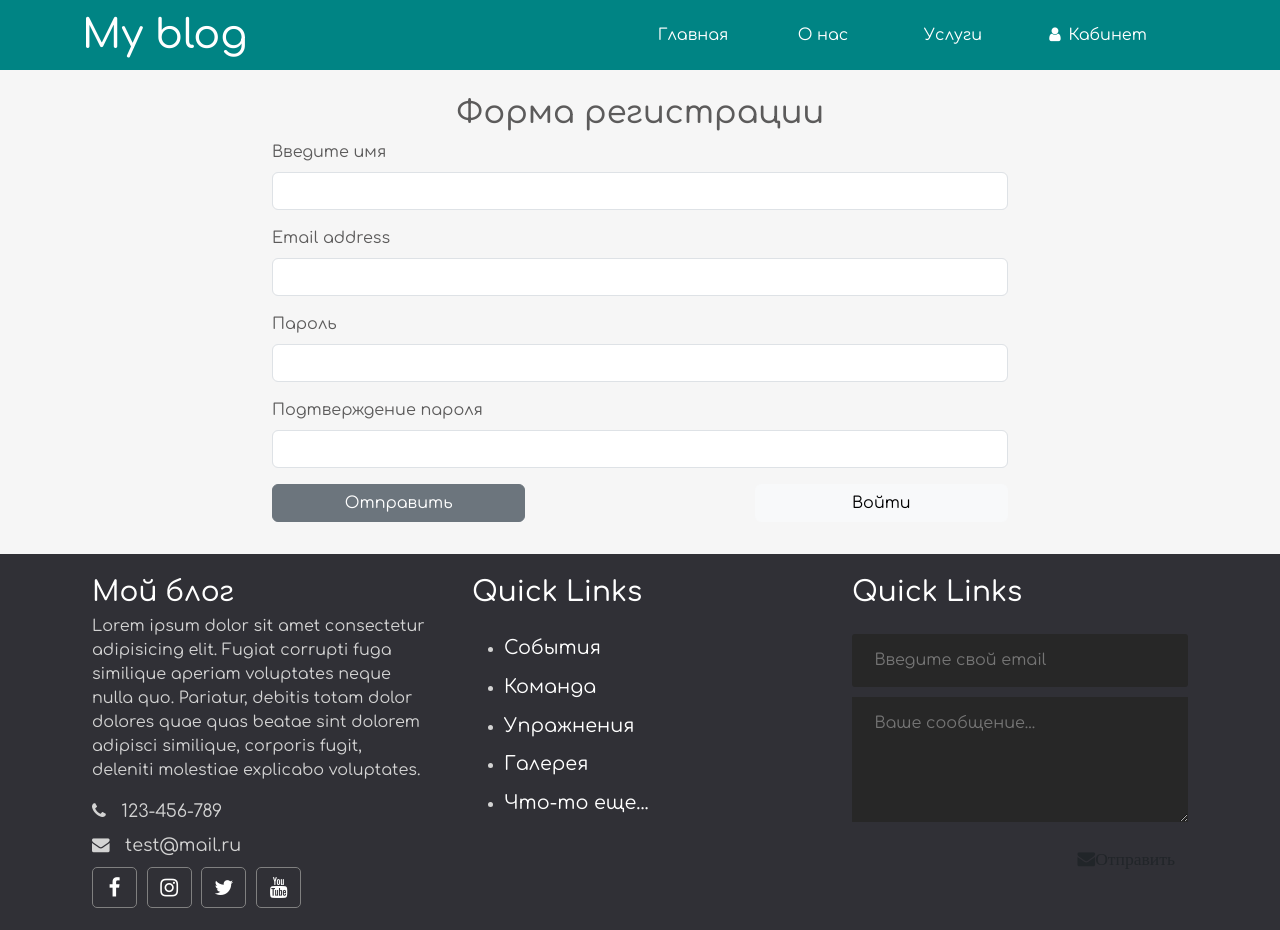
After one commit to nikita89534588306/phpBlog, a PHP site: page /reg.html in a window 1280 px wide. The commit adds this page. Run offline with PHP 8.4, Linux system fonts and the light colour scheme.

Commit message:
добавлена страница регистрации и авторизации

```diff
--- a/index.php
+++ b/index.php
@@ -39,6 +39,8 @@
 			</div>
 		</div>
 	</header>
+
+
 	<main>
 		<div class="container">
 			<!-- карусель с топ записями-->
--- /dev/null
+++ b/reg.html
@@ -0,0 +1,142 @@
+<!DOCTYPE html>
+<html lang="en">
+<head>
+	<meta charset="UTF-8">
+	<meta http-equiv="X-UA-Compatible" content="IE=edge">
+	<meta name="viewport" content="width=device-width, initial-scale=1.0">
+	<link href="https://cdn.jsdelivr.net/npm/bootstrap@5.3.0-alpha1/dist/css/bootstrap.min.css" rel="stylesheet" integrity="sha384-GLhlTQ8iRABdZLl6O3oVMWSktQOp6b7In1Zl3/Jr59b6EGGoI1aFkw7cmDA6j6gD" crossorigin="anonymous">
+	<link rel="stylesheet" href="https://cdnjs.cloudflare.com/ajax/libs/font-awesome/4.7.0/css/font-awesome.min.css">
+	<link rel='stylesheet' href='css/style.css'	>
+	<link rel="preconnect" href="https://fonts.googleapis.com">
+	<link rel="preconnect" href="https://fonts.gstatic.com" crossorigin>
+	<link href="https://fonts.googleapis.com/css2?family=Comfortaa:wght@300;400;500;600;700&display=swap" rel="stylesheet">
+
+	<title>My blog</title>
+</head>
+<body>
+	<header>
+		<div class="container">
+			<div class='row'>
+
+				<div class='header-logo col-4'>
+					<h1 style='margin: 0; padding: 0;'><a href="/"> My blog</a></h1>
+				</div>
+
+				<ul class='header-navbar col-8'>
+					<li class='navbar-item'><a href='#'>Главная</a></li>
+					<li class='navbar-item'><a href='#'>О нас</a></li>
+					<li class='navbar-item'><a href='#'>Услуги</a></li>
+					<li class='navbar-item navbar-user-account'>
+						<a href='#'><i class='fa fa-user' style="padding-right:8px; display:inline-block;"></i>Кабинет</a>
+						<ul class='user-account'>
+							<li class='user-account-item'><a href='#'>Админ панель</a></li>
+							<li class='user-account-item'><a href='#'>Выход</a></li>
+						</ul>
+					</li>
+				<ul>
+
+			</div>
+		</div>
+	</header>
+
+	<div class="container">
+		<div class="row justify-content-center">
+			<div class="col-8 mt-4 mb-4">
+				<div style='text-align: center;'class="h2">Форма регистрации</div>
+				<form class="my-2" method="post" action="reg.html">
+					<div class="mb-3">
+						<label for="nameAuth" class="form-label">Введите имя</label>
+						<input type="text" class="form-control" id="nameAuth">
+						<!-- <div id="emailHelp" class="form-text">We'll never share your email with anyone else.</div> -->
+					</div>
+
+					<div class="mb-3">
+						<label for="emailAuth" class="form-label">Email address</label>
+						<input type="email" class="form-control" id="emailAuth" >
+						<!-- <div id="emailHelp" class="form-text">We'll never share your email with anyone else.</div> -->
+					</div>
+
+					<div class="mb-3">
+						<label for="passwordAuth" class="form-label">Пароль</label>
+						<input type="password" class="form-control" id="passwordAuth">
+					</div>
+
+					<div class="mb-3">
+						<label for="confirmPass_Auth" class="form-label">Подтверждение пароля</label>
+						<input type="password" class="form-control" id="confirmPass_Auth">
+					</div>
+					<div class="row justify-content-between mt-3"  >
+						<button type="submit" style='margin: 0 12px 0 12px;' class=" col-4 btn btn-secondary">Отправить</button>
+						<a href="./login.html" style='margin: 0 12px 0 12px;' class=" col-4  btn btn-light ">Войти</a>
+					</div>
+				</form>
+			</div>
+		</div>
+	</div>
+
+	<footer>
+		<div class="footer container-fluid">
+			<div class="footer-content container">
+
+				<div class="row">
+					<div class="footer-section about col-md-4 col-12">
+						<h3 class="logo mb-1"> Мой блог </h3>
+						<p>
+							Lorem ipsum dolor sit amet consectetur adipisicing elit.
+							Fugiat corrupti fuga similique aperiam voluptates neque nulla quo.
+								Pariatur, debitis totam dolor dolores quae quas beatae sint
+								dolorem adipisci similique, corporis fugit,
+								deleniti molestiae explicabo voluptates.
+						</p>
+						<div class="contact">
+							<span><i class='fa fa-phone'></i> &nbsp; 123-456-789</span>
+							<span><i class='fa fa-envelope'></i> &nbsp; test@mail.ru</span>
+						</div>
+						<div class="social">
+							<a href="#"><i class='fa fa-facebook'></i></a>
+							<a href="#"><i class='fa fa-instagram'></i></a>
+							<a href="#"><i class='fa fa-twitter'></i></a>
+							<a href="#"><i class='fa fa-youtube'></i></a>
+						</div>
+					</div>
+
+
+					<div class="footer-section links col-md-4 col-12">
+						<h3>Quick Links</h3>
+						<br>
+						<ul>
+							<li><a href="#">События</a></li>
+							<li><a href="#">Команда</a></li>
+							<li><a href="#">Упражнения</a></li>
+							<li><a href="#">Галерея</a></li>
+							<li><a href="#">Что-то еще...</a></li>
+						</ul>
+					</div>
+
+					<div class="footer-section contact-form col-md-4 col-12">
+						<h3>Quick Links</h3>
+						<br>
+						<form action="index.php" method='post'>
+							<input
+								type="email"
+								name='email'
+								class='text-input contact-input'
+								placeholder='Введите свой email'
+							>
+							<textarea
+								name="message"
+								rows="4"
+								class='text-input contact-input'
+								placeholder='Ваше сообщение...'></textarea>
+							<button type='submit' class='btn btm-big contact-btn'>
+								<i class="fa fa-envelope">Отправить</i>
+							</button>
+						</form>
+					</div>
+				</div>
+			</div>
+		</div>
+	</footer>
+
+</body>
+</html>
```
Also changed, not shown: login.html (added, +132 -0 lines).
